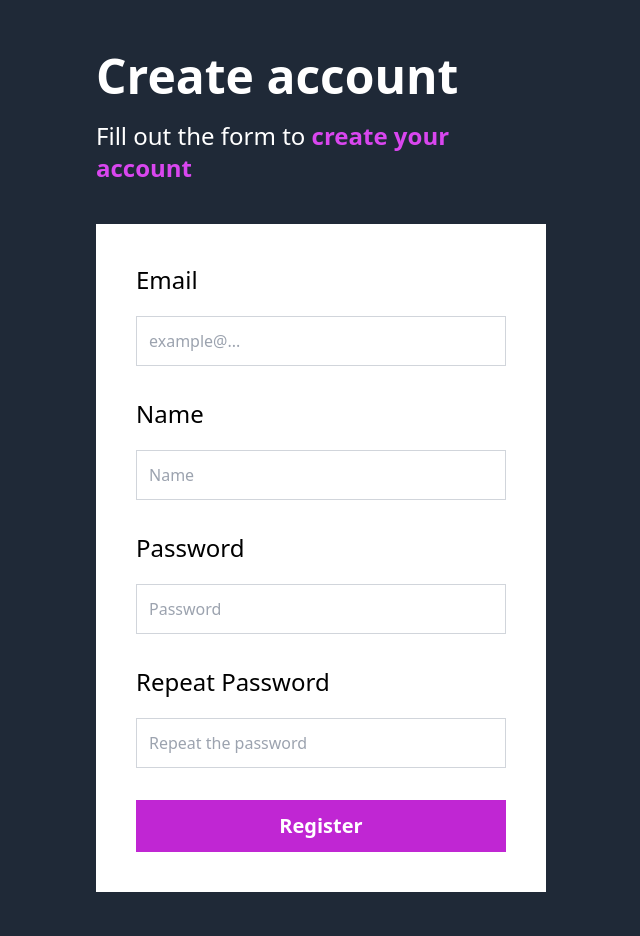
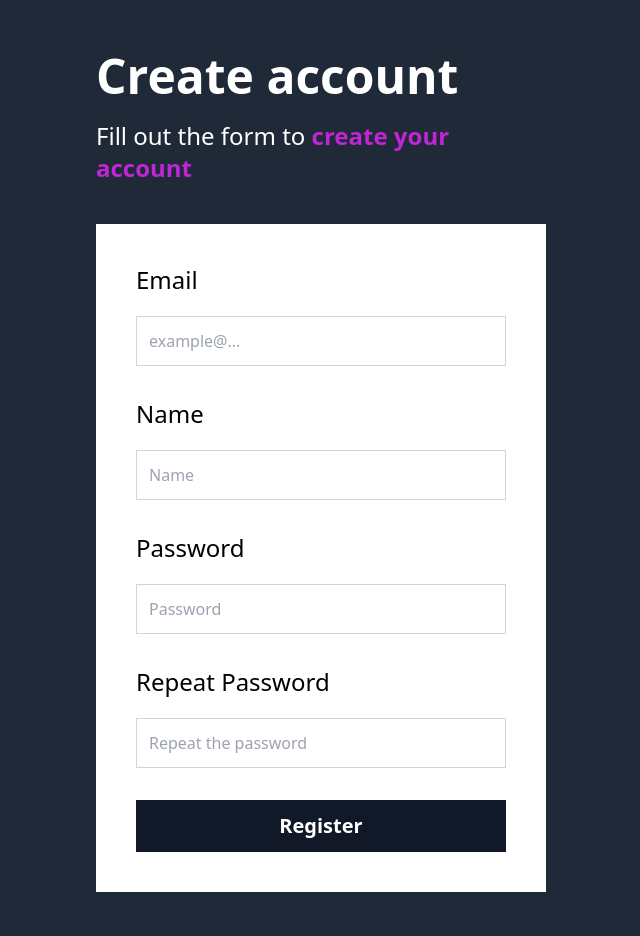
Before and after one commit to javiercodesx/handleTask_client, a React (Vite) app: page /auth/register in a window 1280 px wide. Shown: the part 148-1084 px from the top of the page, without its empty margins (319-959 px from the left). Built offline with nearby package versions, Linux system fonts and the light colour scheme; no server answers.

Commit message:
adding RegisterPage styles

```diff
--- a/src/pages/auth/RegisterPage.tsx
+++ b/src/pages/auth/RegisterPage.tsx
@@ -39,7 +39,7 @@ export default function RegisterPage() {
             <h1 className="text-5xl font-black text-white">Create  account</h1>
             <p className="text-2xl font-light text-white mt-5">
                 Fill out the form to  {''}
-                <span className=" text-fuchsia-500 font-bold"> create your account</span>
+                <span className=" text-fuchsia-600 font-bold"> create your account</span>
             </p>
 
             <form
@@ -133,7 +133,7 @@ export default function RegisterPage() {
             <input
             type="submit"
             value='Register'
-            className="bg-fuchsia-600 hover:bg-fuchsia-700 w-full p-3  text-white font-black  text-xl cursor-pointer"
+            className="bg-gray-900 hover:bg-bg-gray-800 w-full p-3  text-white font-black  text-xl cursor-pointer"
             />
         </form>
 
```
